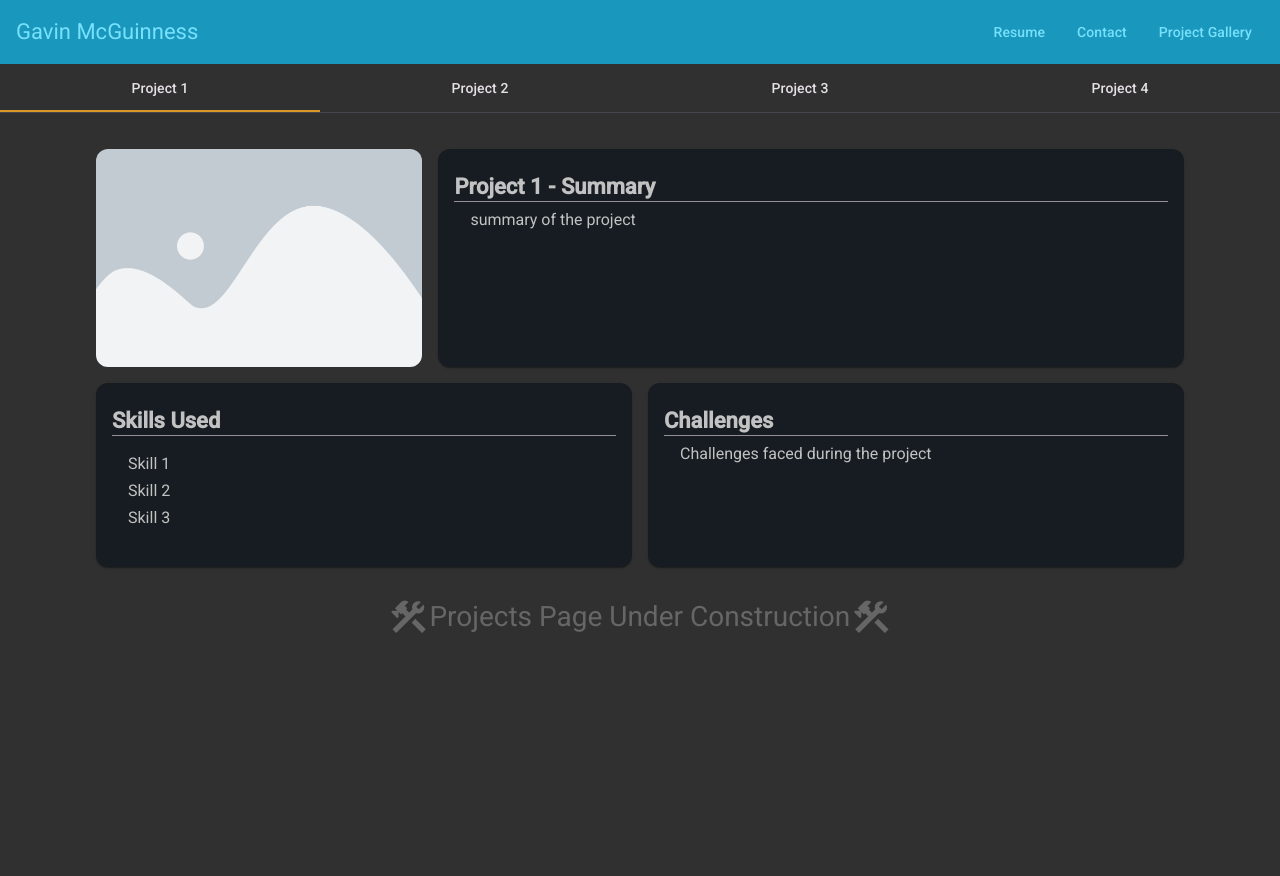
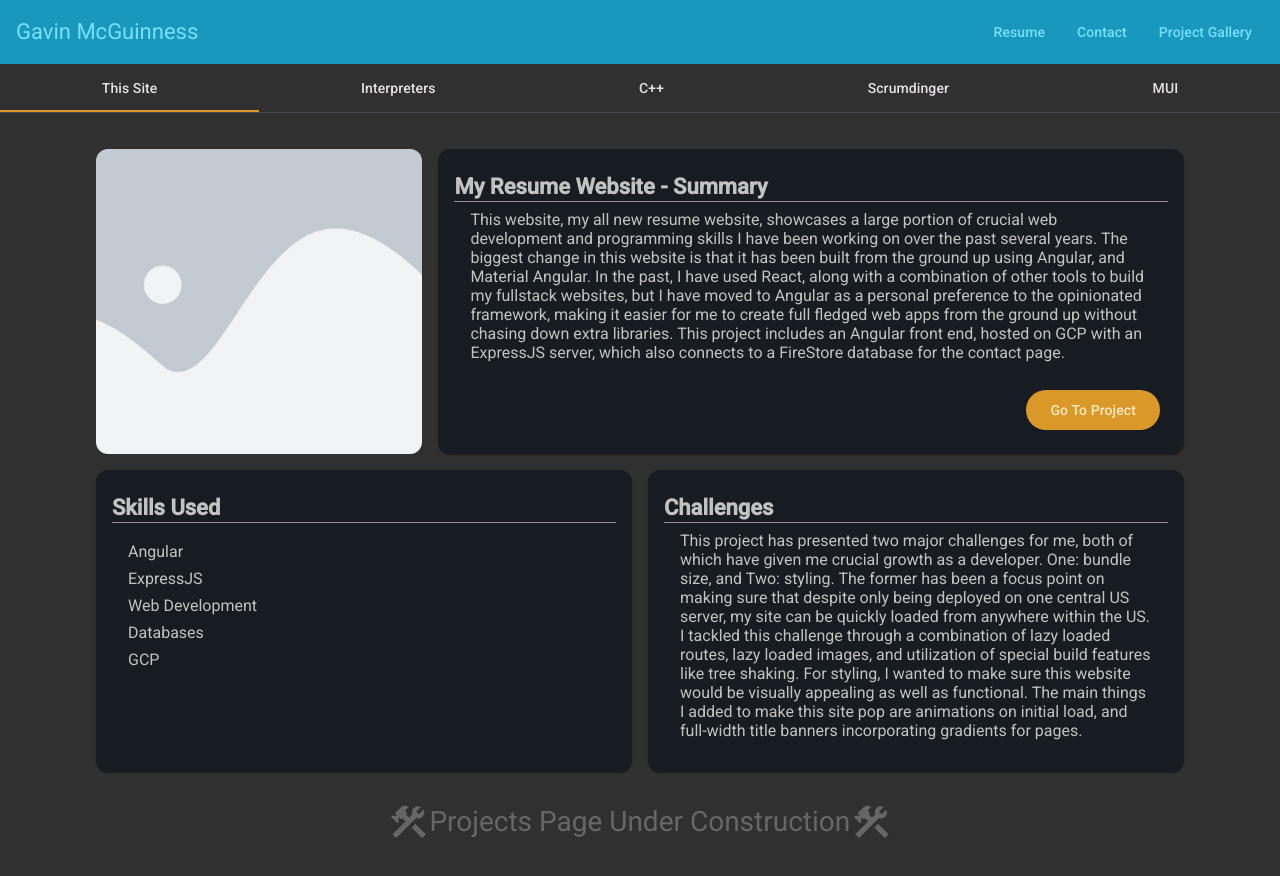
Before and after one commit to Gavin-10/resume-new, an Angular app in the folder resume-front-end/: page /projects in a window 1280 px wide. Shown: the top 876 px of the page. Before the commit the page ends 800 px from the top, so only its background shows below. Built offline with nearby package versions, Linux system fonts and the light colour scheme.

Commit message:
Project page updates
Project info added, links added to project interface, custom button
position styling added to card

```diff
--- a/resume-front-end/src/app/Resources/projects/projects.json
+++ b/resume-front-end/src/app/Resources/projects/projects.json
@@ -1,42 +1,57 @@
 [
     {
-        "title": "Project 1",
+        "title": "This Site",
         "image": "placeholder.webp",
+        "link": "https://github.com/Gavin-10/resume-new",
         "summary": {
-            "title": "Project 1 - Summary",
+            "title": "My Resume Website - Summary",
+            "content": "This website, my all new resume website, showcases a large portion of crucial web development and programming skills I have been working on over the past several years. The biggest change in this website is that it has been built from the ground up using Angular, and Material Angular. In the past, I have used React, along with a combination of other tools to build my fullstack websites, but I have moved to Angular as a personal preference to the opinionated framework, making it easier for me to create full fledged web apps from the ground up without chasing down extra libraries. This project includes an Angular front end, hosted on GCP with an ExpressJS server, which also connects to a FireStore database for the contact page."
+        },
+        "skills": ["Angular", "ExpressJS", "Web Development", "Databases", "GCP"],
+        "challenges": "This project has presented two major challenges for me, both of which have given me crucial growth as a developer. One: bundle size, and Two: styling. The former has been a focus point on making sure that despite only being deployed on one central US server, my site can be quickly loaded from anywhere within the US. I tackled this challenge through a combination of lazy loaded routes, lazy loaded images, and utilization of special build features like tree shaking. For styling, I wanted to make sure this website would be visually appealing as well as functional. The main things I added to make this site pop are animations on initial load, and full-width title banners incorporating gradients for pages."
+    },
+    {
+        "title": "Interpreters",
+        "image": "placeholder.webp",
+        "link": "",
+        "summary": {
+            "title": "Interpreters - Summary",
             "content": "summary of the project"
         },
-        "skills": ["Skill 1", "Skill 2", "Skill 3"],
+        "skills": ["C", "Java", "Data Structures", "VMs", "Design Patterns", "Computational Theory"],
         "challenges": "Challenges faced during the project"
     },
     {
-        "title": "Project 2",
+        "title": "C++",
         "image": "placeholder.webp",
+        "link": "",
         "summary": {
-            "title": "Project 2 - Summary",
+            "title": "C++ - Summary",
             "content": "summary of the project"
         },
-        "skills": ["Skill 1", "Skill 2", "Skill 3"],
+        "skills": ["C++", "Object Oriented Programming", "Data Structures", "Design Patterns"],
         "challenges": "Challenges faced during the project"
     },
     {
-        "title": "Project 3",
+        "title": "Scrumdinger",
         "image": "placeholder.webp",
+        "link": "",
         "summary": {
-            "title": "Project 3 - Summary",
+            "title": "Scrumdinger - Summary",
             "content": "summary of the project"
         },
-        "skills": ["Skill 1", "Skill 2", "Skill 3"],
+        "skills": ["Swift", "SwiftUI", "Swift Data", "XCode", "iOS", "Design Patterns", "Databases"],
         "challenges": "Challenges faced during the project"
     },
     {
-        "title": "Project 4",
+        "title": "MUI",
         "image": "placeholder.webp",
+        "link": "",
         "summary": {
-            "title": "Project 4 - Summary",
+            "title": "MUI - Summary",
             "content": "summary of the project"
         },
-        "skills": ["Skill 1", "Skill 2", "Skill 3"],
+        "skills": ["JavaScript", "React", "Testing", "Teamwork", "Problem Solving"],
         "challenges": "Challenges faced during the project"
     }
 ]
--- a/resume-front-end/src/app/components/project-info/project-info.component.html
+++ b/resume-front-end/src/app/components/project-info/project-info.component.html
@@ -3,8 +3,12 @@
         <img [src]="projectData().image" alt="image"/>
 
         <div class="project-summary">
-            <app-site-card [title]="projectData().summary.title" horizontal="true" maxHeight="true">
+            <app-site-card [title]="projectData().summary.title" horizontal="true" maxHeight="true" hasActions="true" gluedActions="true">
                 {{projectData().summary.content}}
+
+                <mat-card-actions align="end">
+                    <button mat-flat-button [disabled]="this.dissabledButton()" (click)="goToButton()">Go To Project</button>
+                </mat-card-actions>
             </app-site-card>
         </div>
     </div>
--- a/resume-front-end/src/app/components/project-info/project-info.component.ts
+++ b/resume-front-end/src/app/components/project-info/project-info.component.ts
@@ -1,6 +1,7 @@
-import { Component, input } from '@angular/core';
+import { Component, input, computed } from '@angular/core';
 
-import { MatCardModule } from '@angular/material/card';
+import { MatCardActions } from '@angular/material/card';
+import { MatButton } from '@angular/material/button';
 
 import { SiteCardComponent } from '../site-card/site-card.component';
 import { SiteListComponent } from '../site-list/site-list.component';
@@ -9,11 +10,18 @@ import { ProjectInterface } from '../../interfaces/project-interface';
 
 @Component({
   selector: 'app-project-info',
-  imports: [SiteCardComponent, MatCardModule, SiteListComponent],
+  imports: [SiteCardComponent, MatCardActions, MatButton, SiteListComponent],
   templateUrl: './project-info.component.html',
   styleUrl: './project-info.component.scss'
 })
 export class ProjectInfoComponent {
   projectData = input.required<ProjectInterface>();
 
+  dissabledButton = computed(() => {
+    return this.projectData().link.length == 0;
+  });
+
+  goToButton() {
+    window.location.href = this.projectData().link;
+  }
 }
--- a/resume-front-end/src/app/components/site-card/site-card.component.html
+++ b/resume-front-end/src/app/components/site-card/site-card.component.html
@@ -7,10 +7,10 @@
             <strong>{{title()}}</strong>
         </mat-card-title>
         <mat-divider />
-        <mat-card-content class="marginX">
+        <mat-card-content class="marginX" [class.extra-margin]="this.gluedActions()">
             <ng-content>Default Body</ng-content>
         </mat-card-content>
-        <div [class]="actionDisplay()">
+        <div [class.no-display]="!this.hasActions()" [class.glue-actions]="this.gluedActions()">
             <ng-content select="mat-card-actions"></ng-content>
         </div>
     </div>
--- a/resume-front-end/src/app/components/site-card/site-card.component.scss
+++ b/resume-front-end/src/app/components/site-card/site-card.component.scss
@@ -16,3 +16,14 @@ mat-card {
 .tertiary {
     background-color: colors.$tertiary-dark-text;
 }
+
+.extra-margin {
+    margin-bottom: 68px;
+}
+
+.glue-actions {
+    @extend .extra-padding;
+    position: absolute;
+    bottom: 0;
+    right: 0;
+}
--- a/resume-front-end/src/app/components/site-card/site-card.component.ts
+++ b/resume-front-end/src/app/components/site-card/site-card.component.ts
@@ -13,12 +13,5 @@ export class SiteCardComponent {
   title = input("Title");
   hasActions = input(false, {transform: booleanAttribute});
   background = input("");
-
-  actionDisplay = computed(() => {
-    if (this.hasActions()) {
-      return "";
-    } else {
-      return "no-display";
-    }
-  });
+  gluedActions = input(false, {transform: booleanAttribute});
 }
--- a/resume-front-end/src/app/interfaces/project-interface.ts
+++ b/resume-front-end/src/app/interfaces/project-interface.ts
@@ -2,6 +2,7 @@ import { CardInterface } from "./card-interface";
 export interface ProjectInterface {
     title: string
     image: string
+    link: string
     summary: CardInterface
     skills: string[]
     challenges: string
```
